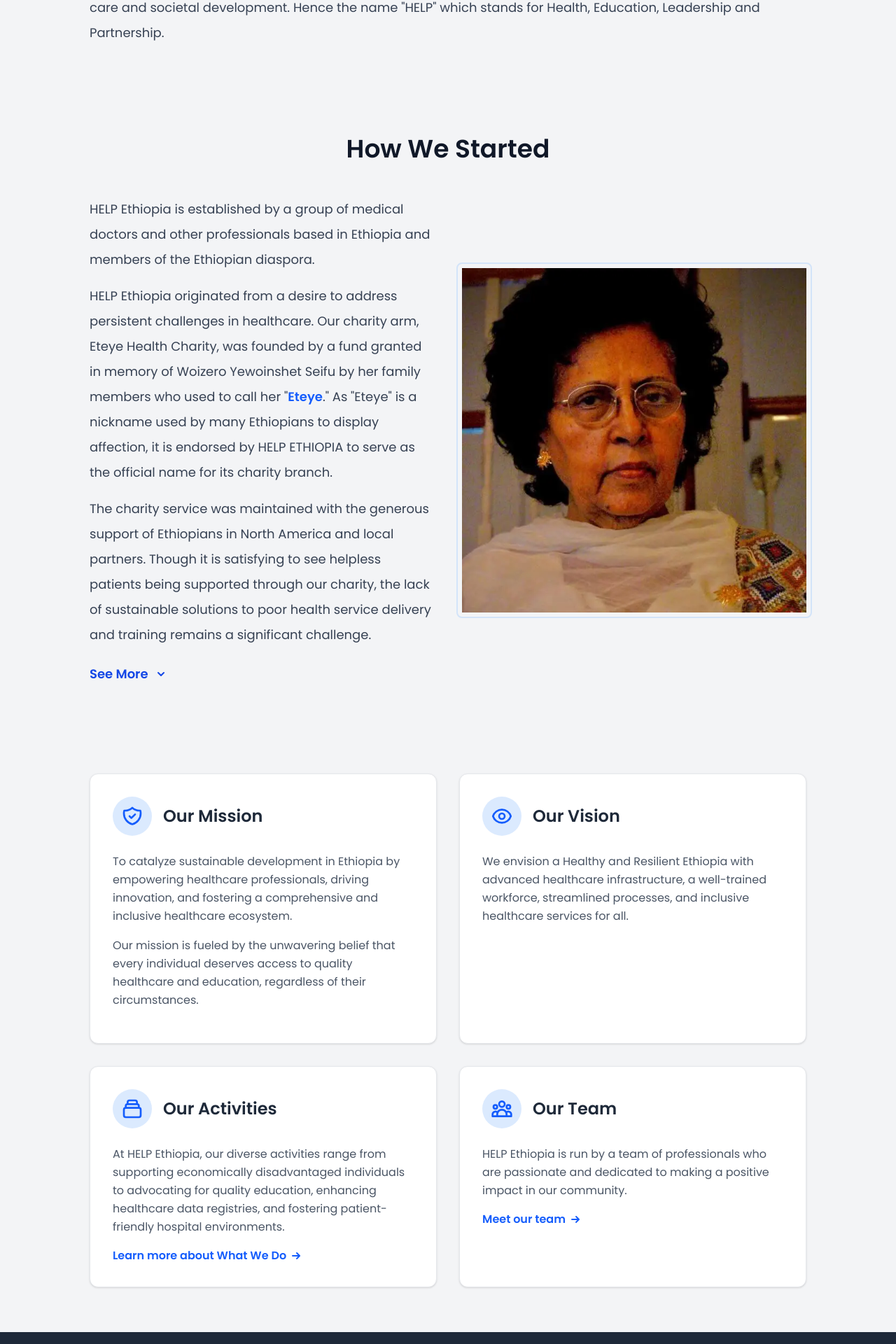
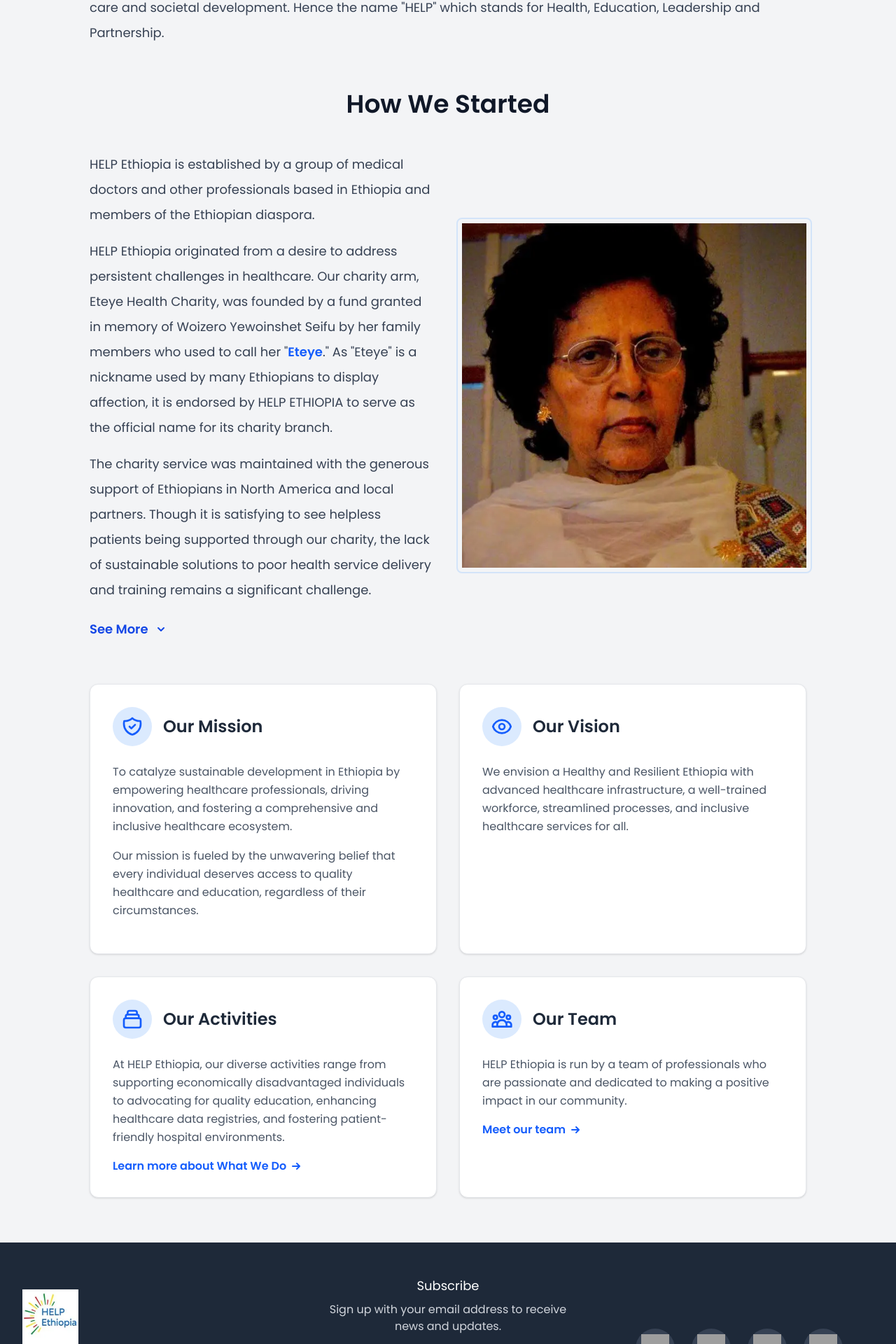
Before and after one commit to dagimgetaw/Help-Ethiopia-Website, a React (Vite) app in the folder frontend/: page /about-us in a window 1280 px wide. Shown: the part 399-2319 px from the top of the page at 70% size. Built offline with nearby package versions, Linux system fonts and the light colour scheme; grey boxes are pictures that could not be loaded.

Commit message:
style: fix the padding bottom size

```diff
--- a/frontend/src/Components/About/History.jsx
+++ b/frontend/src/Components/About/History.jsx
@@ -5,7 +5,7 @@ export default function History() {
   const [isExpanded, setIsExpanded] = useState(false);
 
   return (
-    <div className="py-16 px-6 md:px-12 lg:px-24 xl:px-32 bg-gray-100 font-text">
+    <div className="pb-16 px-6 md:px-12 lg:px-24 xl:px-32 bg-gray-100 font-text">
       <div className="max-w-7xl mx-auto">
         <div className="text-center mb-12">
           <h2 className="text-3xl md:text-4xl font-bold text-gray-900">
--- a/frontend/src/Components/About/Service.jsx
+++ b/frontend/src/Components/About/Service.jsx
@@ -2,7 +2,7 @@ import { Link } from "react-router-dom";
 
 export default function Service() {
   return (
-    <div className="py-16 px-6 md:px-12 lg:px-24 xl:px-32 bg-gray-100 font-text">
+    <div className="pb-16 px-6 md:px-12 lg:px-24 xl:px-32 bg-gray-100 font-text">
       <div className="max-w-7xl mx-auto">
         <div className="grid grid-cols-1 md:grid-cols-2 gap-8">
           <div className="bg-white p-8 rounded-xl shadow-sm border border-gray-200">
```
